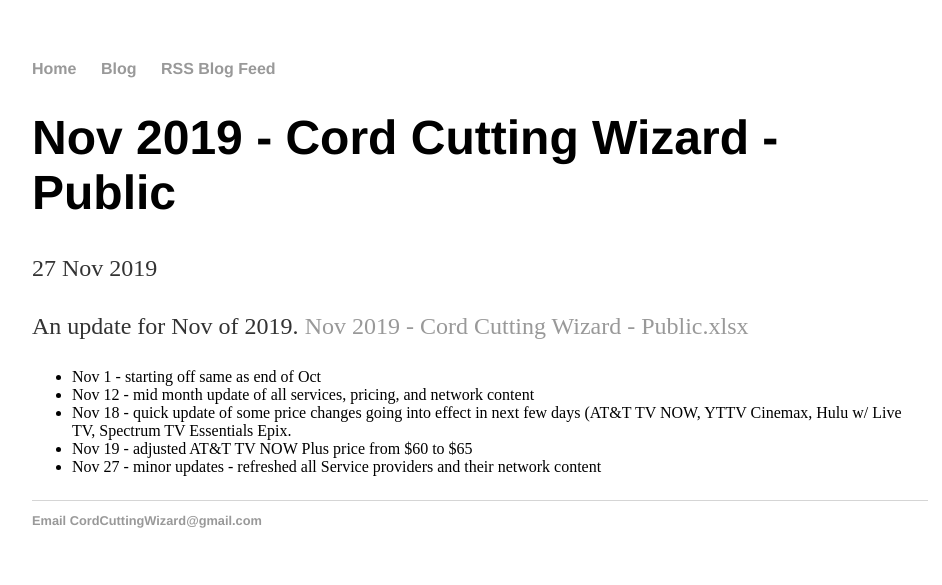
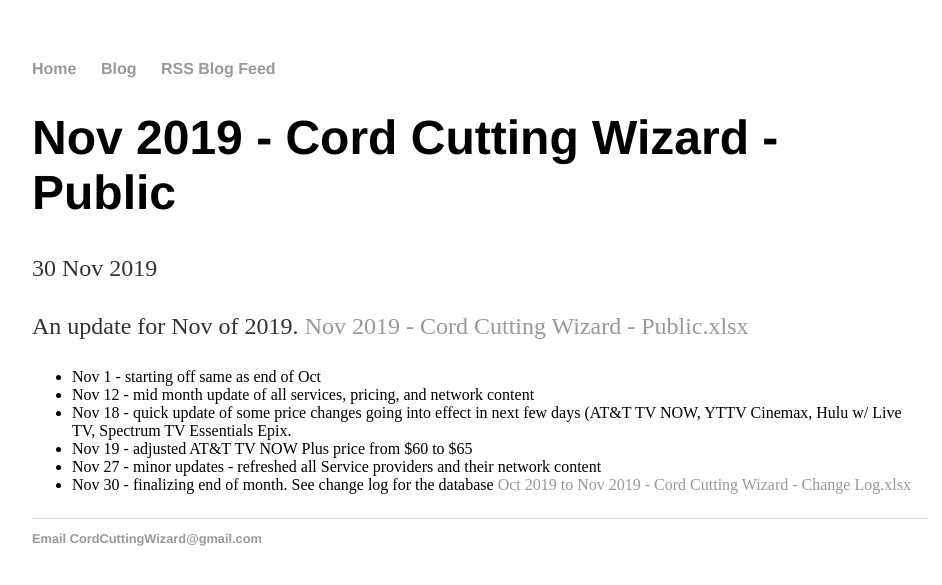
Before and after one commit to wjhladik/wjhladik.github.io, a Jekyll site: the page built from _posts/2019-11-30-Nov-2019-Cord-Cutting-Wizard-Public.md, in a window 1280 px wide. Shown: the top 585 px of the page, without its empty margins (160-1102 px from the left). Built offline with Jekyll 4.4.1, drawn with Linux system fonts in a browser that asks for light colours.

Commit message:
Update and rename 2019-11-27-Nov-2019-Cord-Cutting-Wizard-Public.md to 2019-11-30-Nov-2019-Cord-Cutting-Wizard-Public.md

```diff
--- a/_posts/2019-11-27-Nov-2019-Cord-Cutting-Wizard-Public.md
+++ b/_posts/2019-11-30-Nov-2019-Cord-Cutting-Wizard-Public.md
@@ -1,7 +1,7 @@
 ---
 layout: post
 title: "Nov 2019 - Cord Cutting Wizard - Public"
-date: 2019-11-27
+date: 2019-11-30
 ---
 <p>An update for Nov of 2019. <a href="/Nov 2019 - Cord Cutting Wizard - Public.xlsx">Nov 2019 - Cord Cutting Wizard - Public.xlsx</a>
   <p>
@@ -11,3 +11,4 @@
       <li>Nov 18 - quick update of some price changes going into effect in next few days (AT&T TV NOW, YTTV Cinemax, Hulu w/ Live TV, Spectrum TV Essentials Epix.
       <li>Nov 19 - adjusted AT&T TV NOW Plus price from $60 to $65
       <li>Nov 27 - minor updates - refreshed all Service providers and their network content
+      <li>Nov 30 - finalizing end of month. See change log for the database <a href="/Oct 2019 to Nov 2019 - Cord Cutting Wizard - Change Log.xlsx">Oct 2019 to Nov 2019 - Cord Cutting Wizard - Change Log.xlsx</a>
```
